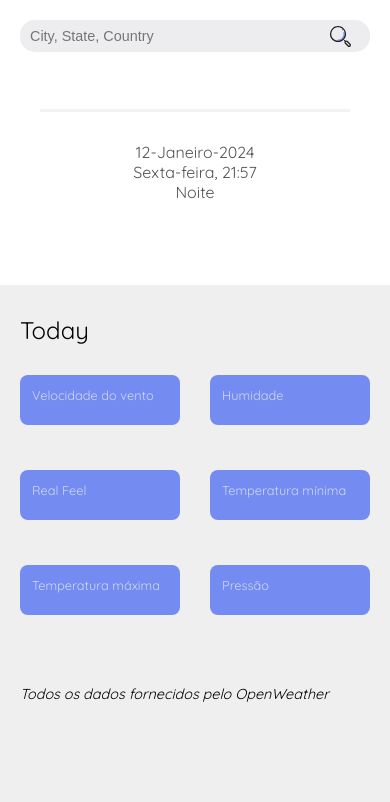
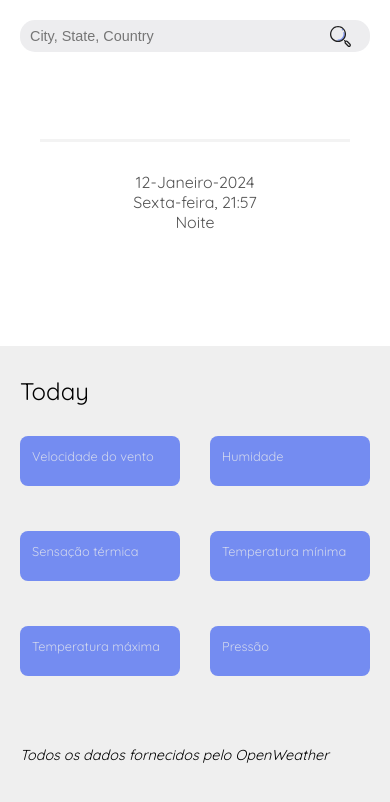
Before and after one commit to nandev04/weather-website, a React (Vite) app: page / in a window 390 px wide. Shown: the top 802 px of the page. Built offline with nearby package versions, Linux system fonts and the light colour scheme; no server answers.

Commit message:
Criado um componente reutilizável para os detalhes do clima

```diff
--- /dev/null
+++ b/src/Components/Details.jsx
@@ -0,0 +1,17 @@
+import style from '../styles/modules/Details.module.css';
+
+import React from 'react';
+
+const Details = ({ title, info, character, loading }) => {
+  return (
+    <div className={style.containerDetails}>
+      <h3>{title}</h3>
+      <p className={style.details}>
+        {loading && <span className={style.loader}></span>}
+        {info && info + character}
+      </p>
+    </div>
+  );
+};
+
+export default Details;
--- a/src/Components/Main.jsx
+++ b/src/Components/Main.jsx
@@ -1,5 +1,6 @@
 import React from 'react';
 import style from '../styles/modules/Main.module.css';
+import Details from './Details';
 
 const Main = () => {
   const [monthName, setMonthName] = React.useState('');
@@ -206,50 +207,47 @@ const Main = () => {
             </ul>
           </header>
           <div className={style.gridDetails}>
-            <div>
-              <h3>Velocidade do vento</h3>
-              <p className={style.details}>
-                {loading && <span className={style.loader}></span>}
-                {data && Math.trunc(data.wind.speed * 3.6) + ' km/h'}
-              </p>
-            </div>
-            <div>
-              <h3>Humidade</h3>
+            <Details
+              title={'Velocidade do vento'}
+              info={data && Math.trunc(data.wind.speed * 3.6)}
+              character={' km/h'}
+              loading={loading}
+            />
 
-              <p className={style.details}>
-                {loading && <span className={style.loader}></span>}
-                {data && data.main.humidity + '%'}
-              </p>
-            </div>
-            <div>
-              <h3>Real Feel</h3>
-              <p className={style.details}>
-                {loading && <span className={style.loader}></span>}
-                {data && Math.trunc(data.main.feels_like) + '°C'}
-              </p>
-            </div>
-            <div>
-              <h3>Temperatura mínima</h3>
-              <p className={style.details}>
-                {loading && <span className={style.loader}></span>}
-                {data && Math.trunc(data.main.temp_min) + '°C'}
-              </p>
-            </div>
-            <div>
-              <h3>Temperatura máxima</h3>
-              <p className={style.details}>
-                {loading && <span className={style.loader}></span>}
-                {data && Math.trunc(data.main.temp_max) + '°C'}
-              </p>
-            </div>
-            <div>
-              <h3>Pressão</h3>
+            <Details
+              title={'Humidade'}
+              info={data && data.main.humidity}
+              character={'%'}
+              loading={loading}
+            />
 
-              <p className={style.details}>
-                {loading && <span className={style.loader}></span>}
-                {data && data.main.pressure + ' hPa'}{' '}
-              </p>
-            </div>
+            <Details
+              title={'Sensação térmica'}
+              info={data && Math.trunc(data.main.feels_like)}
+              character={'°C'}
+              loading={loading}
+            />
+
+            <Details
+              title={'Temperatura mínima'}
+              info={data && Math.trunc(data.main.temp_min)}
+              character={'°C'}
+              loading={loading}
+            />
+
+            <Details
+              title={'Temperatura máxima'}
+              info={data && Math.trunc(data.main.temp_max)}
+              character={'°C'}
+              loading={loading}
+            />
+
+            <Details
+              title={'Pressão'}
+              info={data && data.main.pressure}
+              character={'  hPa'}
+              loading={loading}
+            />
           </div>
           <footer>Todos os dados fornecidos pelo OpenWeather</footer>
         </section>
--- a/src/styles/main.css
+++ b/src/styles/main.css
@@ -13,7 +13,6 @@
 body,
 html {
   box-sizing: border-box;
-  background-color: #d1cfcf;
-  height: 100%;
+  height: 100vh;
   width: 100vw;
 }
--- /dev/null
+++ b/src/styles/modules/Details.module.css
@@ -0,0 +1,63 @@
+@import url('../animations/loading.css');
+
+.containerDetails {
+  box-sizing: border-box;
+  border-radius: 8px;
+  background-color: #748cf1;
+  width: 100%;
+  padding: 12px;
+  height: 130px;
+}
+
+.containerDetails > h3 {
+  font-family: 'Quicksand', sans-serif;
+  color: #d1d7ee;
+  font-weight: 400;
+  font-size: 0.8rem;
+}
+
+.details {
+  display: grid;
+  font-family: 'Quicksand', sans-serif;
+  color: white;
+  font-size: 1.6rem;
+  margin-top: 20px;
+}
+
+.loader {
+  width: 48px;
+  height: 48px;
+  border-radius: 50%;
+  position: relative;
+  animation: rotate 1s linear infinite;
+}
+
+.temperature .loader::before {
+  border: 5px solid black;
+}
+
+.loader::before {
+  content: '';
+  box-sizing: border-box;
+  position: absolute;
+  inset: 0px;
+  border-radius: 50%;
+  border: 5px solid #fff;
+  animation: prixClipFix 2s linear infinite;
+}
+
+@media (max-width: 970px) {
+  .details {
+    margin-top: 10px;
+  }
+
+  .containerDetails {
+    height: 100px;
+  }
+}
+
+@media (max-width: 700px) {
+  .containerDetails {
+    height: auto;
+  }
+}
--- a/src/styles/modules/Main.module.css
+++ b/src/styles/modules/Main.module.css
@@ -5,6 +5,7 @@ body {
   display: flex;
   justify-content: center;
   align-items: center;
+  background-color: #d1cfcf;
 }
 
 footer {
@@ -25,7 +26,6 @@ footer {
   display: grid;
   grid-template-columns: 2fr 3fr;
   height: 100%;
-  /* max-width: 100%; */
 }
 
 .info {
@@ -139,6 +139,7 @@ footer {
 }
 
 .moreInfo {
+  box-sizing: border-box;
   max-height: 100%;
   padding: 20px;
 }
@@ -149,30 +150,6 @@ footer {
   gap: 30px;
   row-gap: 45px;
   grid-template-columns: 1fr 1fr 1fr;
-}
-
-.gridDetails > div {
-  box-sizing: border-box;
-  border-radius: 8px;
-  background-color: #748cf1;
-  width: 100%;
-  padding: 12px;
-  height: 130px;
-}
-
-.gridDetails > div > h3 {
-  font-family: 'Quicksand', sans-serif;
-  color: #d1d7ee;
-  font-weight: 400;
-  font-size: 0.8rem;
-}
-
-.details {
-  display: grid;
-  font-family: 'Quicksand', sans-serif;
-  color: white;
-  font-size: 1.6rem;
-  margin-top: 20px;
 }
 
 .loader {
@@ -207,19 +184,19 @@ footer {
     grid-template-columns: 1fr 1fr;
   }
 
-  .gridDetails > div {
-    height: 100px;
-  }
-
-  .gridDetails > h3 {
-    font-size: 0.6rem;
-  }
-
   .details {
     margin-top: 10px;
   }
 
   @media (max-width: 700px) {
+    body {
+      background-color: #efefef;
+    }
+
+    .container {
+      min-height: 100vh;
+    }
+
     .info {
       padding-bottom: 20px;
     }
@@ -229,18 +206,14 @@ footer {
       max-height: 100%;
     }
 
-    .gridDetails > div {
-      height: auto;
-    }
-
     .grid {
       grid-template-columns: 1fr;
     }
 
     .container {
+      box-sizing: border-box;
       width: 100vw;
-      height: auto;
-      min-height: 100%;
+      height: 100vw;
     }
 
     .navigationDay > ul > li {
```
